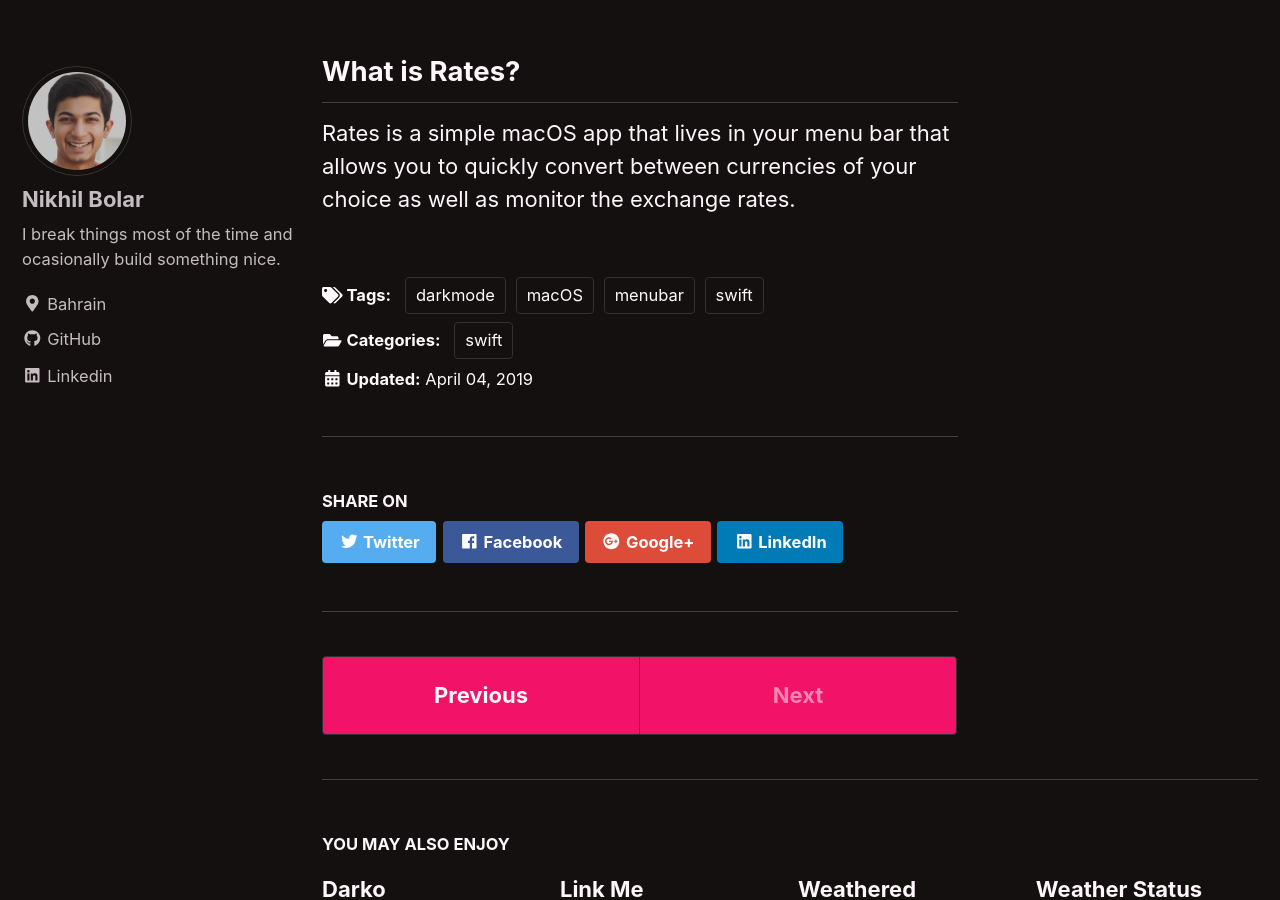
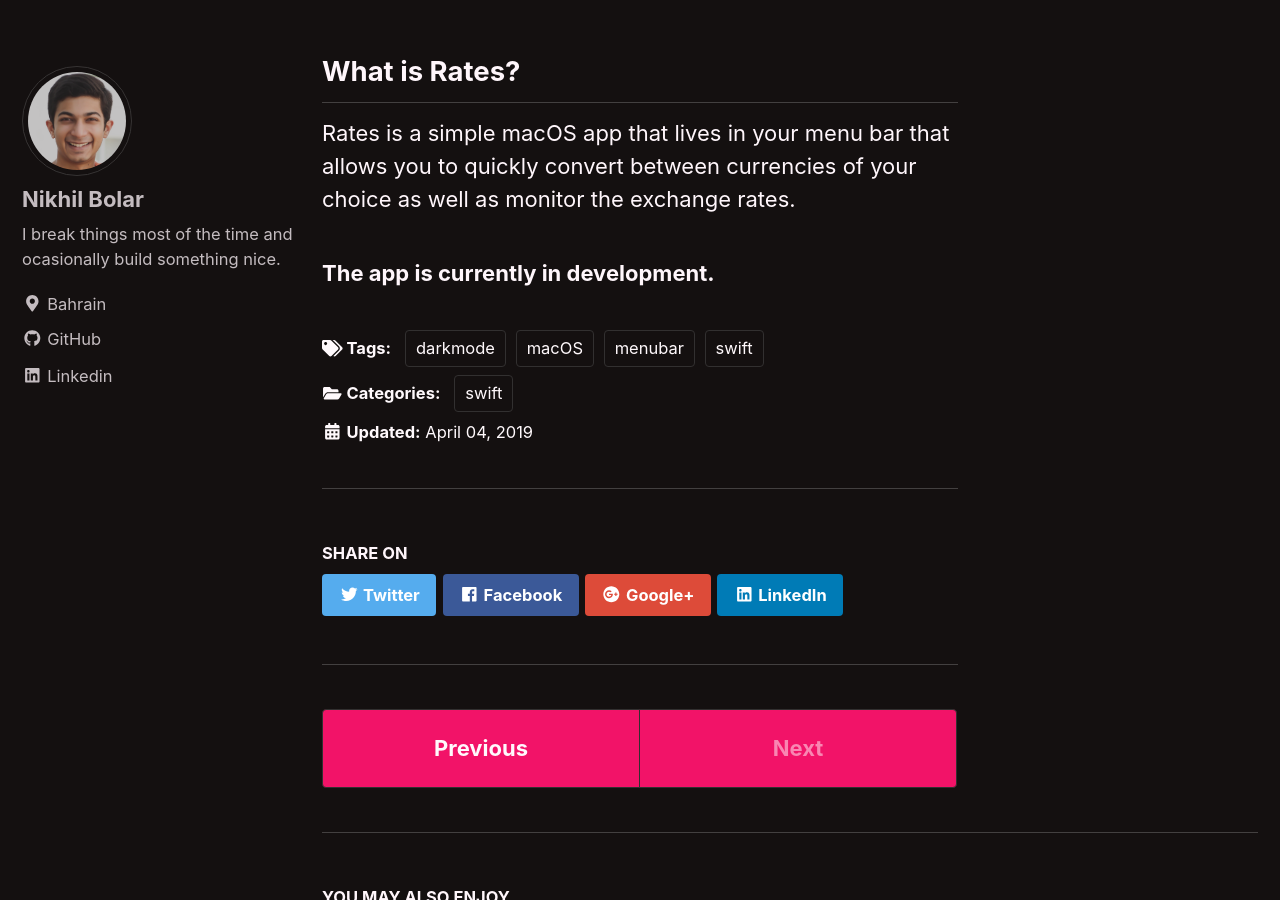
Before and after one commit to nbolar/nbolar.github.io, a Jekyll site: the page built from _posts/2019-04-04-rates.md, in a window 1280 px wide and 900 px high, scrolled down 433 px. Built offline with Jekyll 4.4.1, drawn with Linux system fonts in a browser that asks for light colours; cached includes are drawn as plain includes.

Commit message:
Update 2019-04-04-rates.md

```diff
--- a/_posts/2019-04-04-rates.md
+++ b/_posts/2019-04-04-rates.md
@@ -9,3 +9,5 @@
 ---
 ## What is Rates?
 Rates is a simple macOS app that lives in your menu bar that allows you to quickly convert between currencies of your choice as well as monitor the exchange rates.
+
+### The app is currently in development.
```
